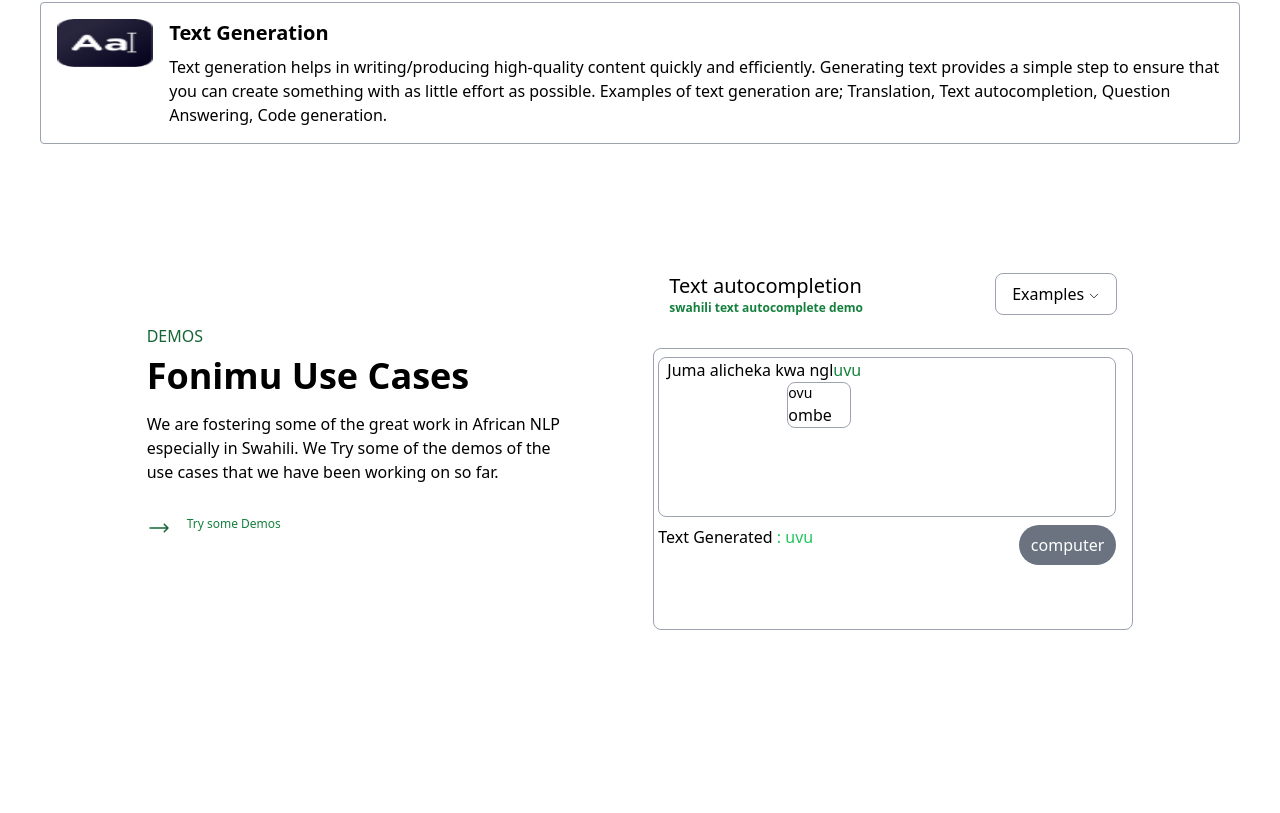
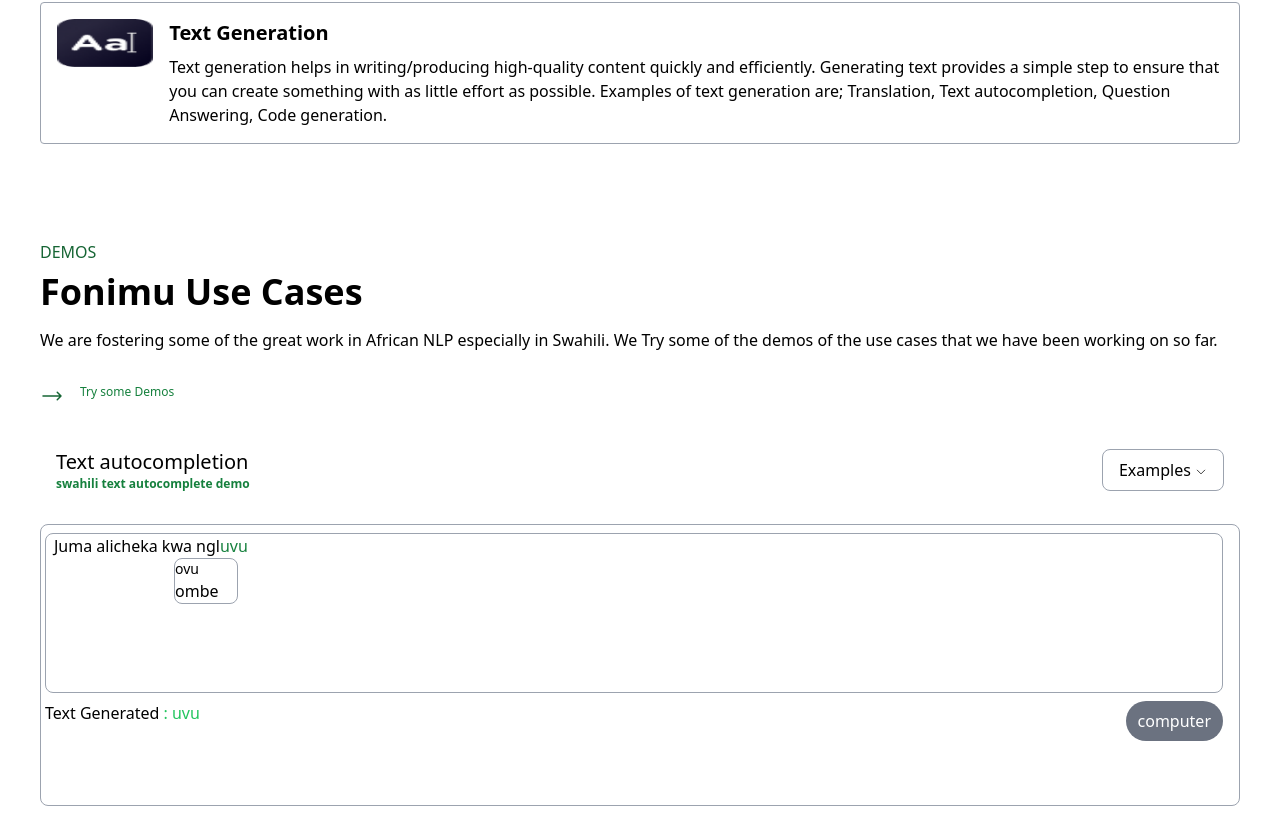
Before and after one commit to Sumally007/swahili-hub, a website: page src/index.html in a window 1280 px wide. Shown: the part 2106-2919 px from the top of the page. Drawn offline with Linux system fonts and the light colour scheme.

Commit message:
sm for the section four completed

```diff
--- a/src/index.html
+++ b/src/index.html
@@ -193,9 +193,9 @@
     </div>
     <!--section three end-->
     <!--section four start-->
-    <div class="flex justify-center w-full py-28">
-      <div class="flex items-center justify-center gap-20 w-4/5">
-        <div class="w-5/12">
+    <div class="flex justify-center w-full py-28 sm:py-20 sm:px-10">
+      <div class="flex sm:flex-col items-center justify-center gap-20 sm:gap-10 w-4/5 sm:w-full">
+        <div class="w-5/12 sm:w-full">
           <h2 class="text-base uppercase text-green-800 mb-2">Demos</h2>
           <h1 class="text-4xl font-bold mb-4">Fonimu Use Cases</h1>
           <p class="mb-8">
@@ -223,7 +223,7 @@
             <a class="text-xs text-green-700" href="#">Try some Demos</a>
           </div>
         </div>
-        <div class="w-marginb h-80">
+        <div class="w-marginb h-80 sm:w-full">
           <div class="flex items-center justify-between px-4 mb-8">
             <div>
               <p class="text-xl">Text autocompletion</p>
```
Also changed, not shown: src/output.css.
